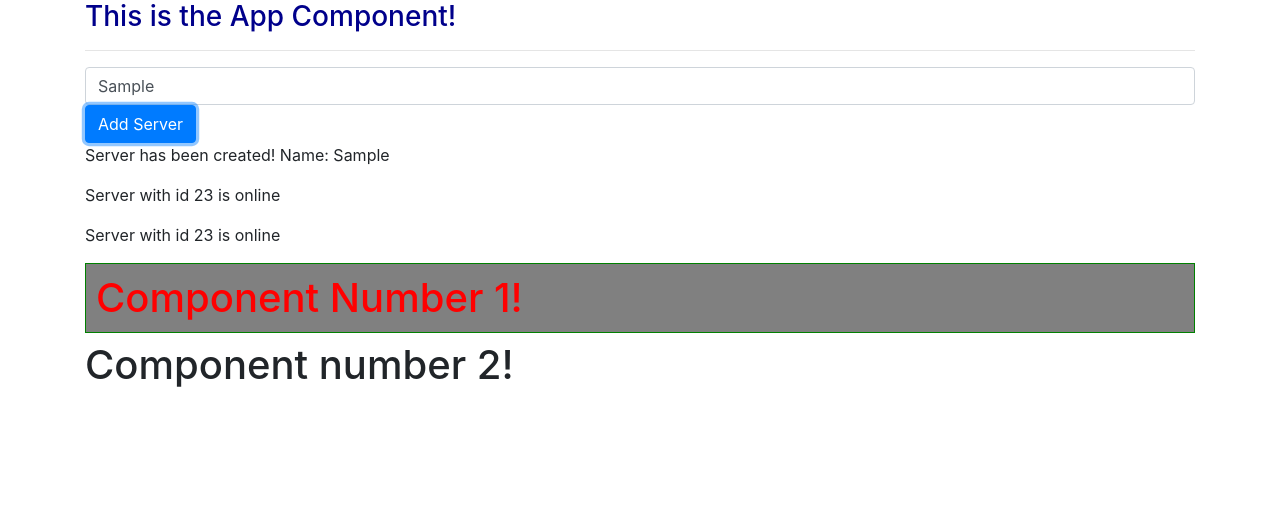
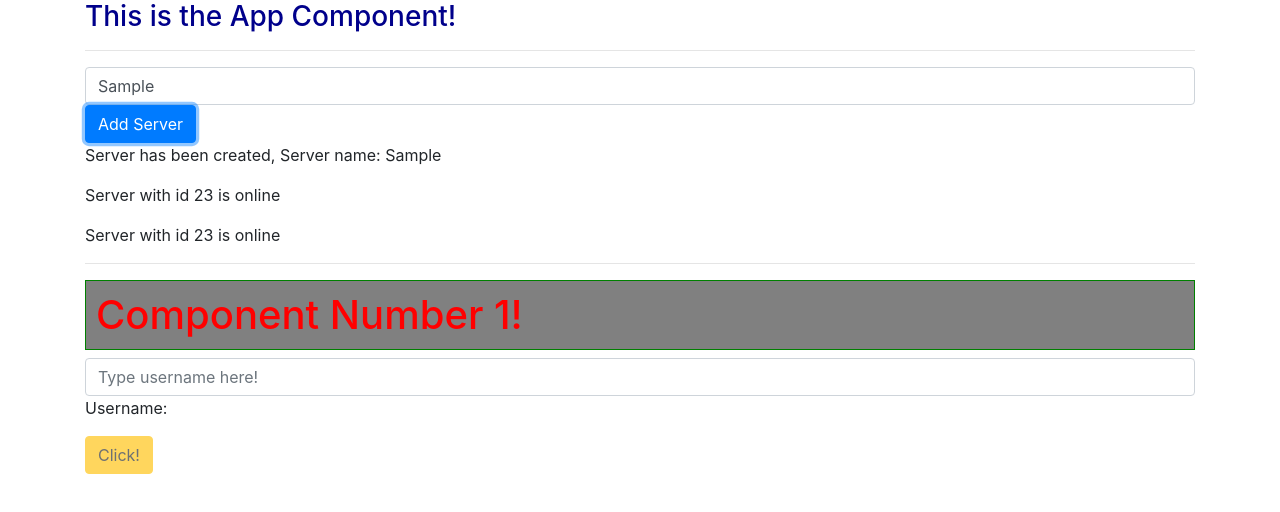
Before and after one commit to benlr98/learn-angular, an Angular app: page / in a window 1280 px wide. Both pictures are taken after typing "Sample" into the empty fields and a click on the button "Add Server". Shown: the top 512 px of the page. Built offline with nearby package versions, Linux system fonts and the light colour scheme.

Commit message:
used ngIf to display serverCreated

```diff
--- a/src/app/app.component.html
+++ b/src/app/app.component.html
@@ -4,6 +4,7 @@
             <h3>This is the App Component!</h3>
             <hr>
             <app-servers></app-servers>
+            <hr>
             <app-one></app-one>
             <app-otwo></app-otwo>
         </div>
--- a/src/app/otwo/otwo.comonent.html
+++ b/src/app/otwo/otwo.comonent.html
@@ -1 +1,11 @@
-<h1> Component number 2! </h1>
+<input type="text"
+       placeholder="Type username here!"
+       class="form-control"
+       [(ngModel)]="username">
+<p> Username: {{username}} </p>
+<button class="btn btn-warning"
+        [disabled]="username === '' "
+        (click)="username = '' "
+        >
+    Click!
+</button>
--- a/src/app/otwo/otwo.component.ts
+++ b/src/app/otwo/otwo.component.ts
@@ -1,4 +1,6 @@
 import { Component } from '@angular/core';
+import { disableDebugTools } from '@angular/platform-browser';
+import { TargetLocator } from 'selenium-webdriver';
 
 @Component({
     selector: 'app-otwo',
@@ -6,5 +8,12 @@ import { Component } from '@angular/core';
 })
 
 export class OtwoComponent {
+    username = '';
+    userNameEmpty = true;
+
+    constructor() {
+
+    }
+
 
 }
--- a/src/app/servers/servers.component.html
+++ b/src/app/servers/servers.component.html
@@ -6,6 +6,7 @@
 <button class="btn btn-primary"
         [disabled]="!allowNewServer"
         (click)="onCreateServer()">Add Server</button>
-<p> {{serverCreationStatus}} </p>
+<!-- <p> {{serverCreationStatus}} </p> -->
+<p *ngIf="serverCreated">Server has been created, Server name: {{serverName}}</p>
 <app-server></app-server>
 <app-server></app-server>
--- a/src/app/servers/servers.component.ts
+++ b/src/app/servers/servers.component.ts
@@ -10,6 +10,7 @@ export class ServersComponent implements OnInit {
   allowNewServer = false;
   serverCreationStatus = 'There has been no server created!';
   serverName = '';
+  serverCreated = false;
 
   constructor() {
     setTimeout( () => {
@@ -21,6 +22,7 @@ export class ServersComponent implements OnInit {
   }
 
   onCreateServer() {
+    this.serverCreated = true;
     this.serverCreationStatus = 'Server has been created!' + ' Name: ' + this.serverName;
   }
 
```
